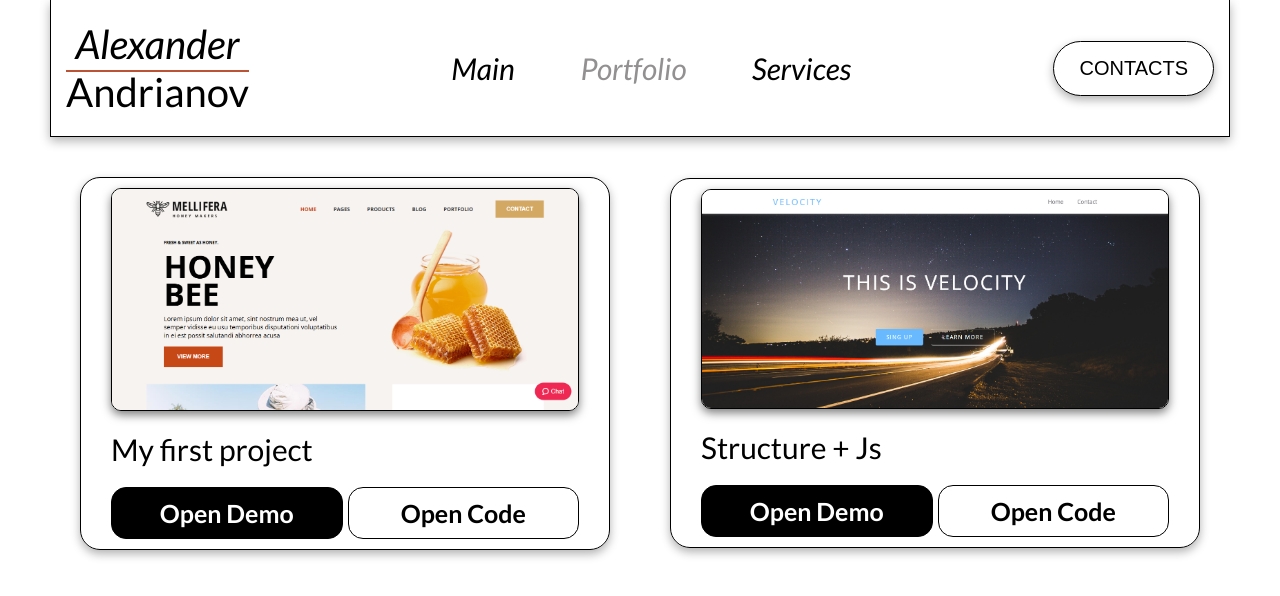
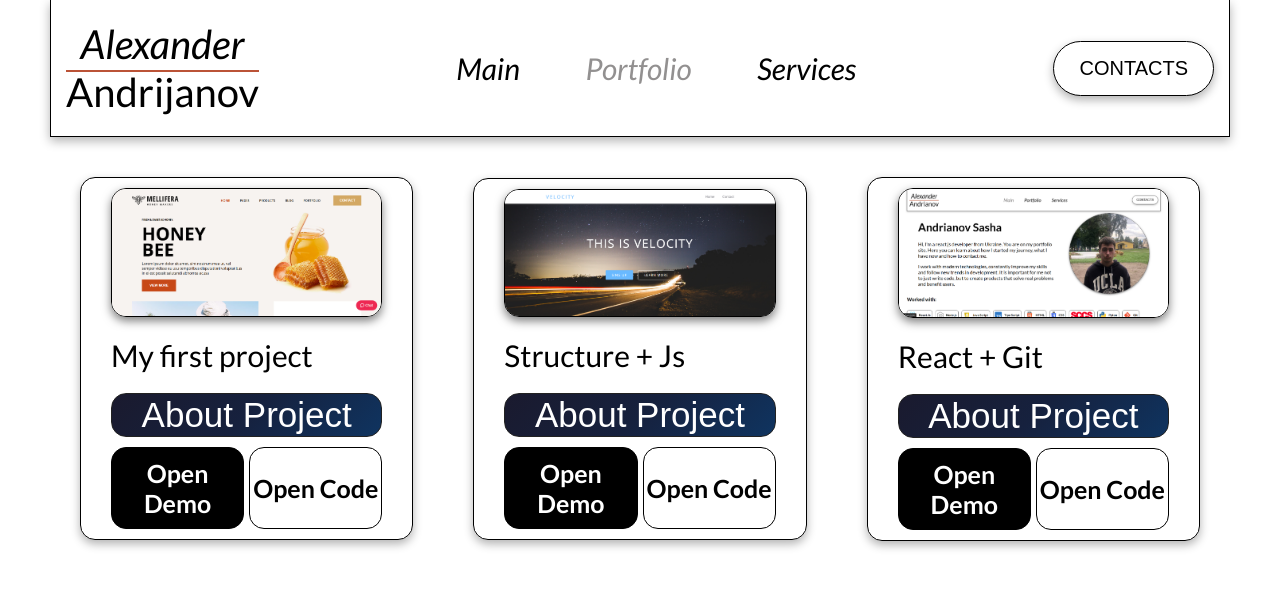
Before and after one commit to DOBBYLOU/My_Portfolio, a React (Create React App) app in the folder portfolio/: page /portfolio in a window 1280 px wide. Shown: the top 596 px of the page. Built offline with nearby package versions, Linux system fonts and the light colour scheme.

Commit message:
fix translate and cards bags

```diff
--- a/portfolio/src/components/Header/Header.jsx
+++ b/portfolio/src/components/Header/Header.jsx
@@ -12,9 +12,9 @@ function Header({ Page }) {
 
     return (
         <div className={`${Styles.header} container`}>
-            <div className={Styles.logo}>
+            <div className={Styles.logo} translate="no">
                 <div className={Styles.name}>Alexander</div>
-                <div className={Styles.lastName}>Andrianov</div>
+                <div className={Styles.lastName}>Andrijanov</div>
             </div>
             <nav className={`${Styles.navH}`}>
                 <Link to="/" className={Page === "Main" ? Styles.active : ""}>Main</Link>
--- a/portfolio/src/components/Modal/ModalWindow.jsx
+++ b/portfolio/src/components/Modal/ModalWindow.jsx
@@ -1,9 +1,9 @@
 import Styles from "./ModalWindow.module.css"
 
-function ModalWindow({ active, setActive, children }) {
+function ModalWindow({ active, setActive, autoWidth, children }) {
     return (
-        <div className={active ? `${Styles.back} ${Styles.active}` : `${Styles.back}`} onClick={() => setActive(false)} >
-            <div className={Styles.modal} onClick={(e) => e.stopPropagation()}>{children}</div>
+        <div className={`${Styles.back} ${active ? Styles.active : ""}`} onClick={() => setActive(false)} >
+            <div className={`${Styles.modal} ${autoWidth ? Styles.autoWidth : ""}`} onClick={(e) => e.stopPropagation()}>{children}</div>
         </div >
     )
 }
--- a/portfolio/src/components/Modal/ModalWindow.module.css
+++ b/portfolio/src/components/Modal/ModalWindow.module.css
@@ -23,6 +23,8 @@
 
 
 
+
+
 .modal {
     padding: 5px 20px;
     color: black;
@@ -31,3 +33,9 @@
     background-color: white;
     border-radius: 30px;
 }
+
+.autoWidth {
+    text-align: center;
+    width: 50vw;
+
+}
--- a/portfolio/src/components/MyPerson/MyPerson.jsx
+++ b/portfolio/src/components/MyPerson/MyPerson.jsx
@@ -4,7 +4,7 @@ function MyPerson() {
     return (
         <div className={`${Styles.myPerson} container`}>
             <div className={`${Styles.about}`}>
-                <h1>Andrianov Sasha</h1>
+                <h1>Andrijanov Sasha</h1>
                 <p>Hi, I'm a react.js developer from Ukraine. You are on my portfolio site. Here you can learn about how I started my journey, what I have now and how to contact me.</p>
                 <p>I work with modern technologies, constantly improve my skills and follow new trends in development. It is important for me not to just write code, but to create products that solve real problems and benefit users.</p>
 
--- a/portfolio/src/components/Portfolio/Portfolio.jsx
+++ b/portfolio/src/components/Portfolio/Portfolio.jsx
@@ -10,6 +10,16 @@ function HoneyText() {
     )
 }
 
+function HoneyAbout() {
+    return (
+        <div className={`${Styles.about} ${Styles.aboutText}`}>
+            <h4>My first project</h4>
+            <p>This is my first project. Although it is still in an early stage and not fully responsive, it allowed me to gain valuable experience. I spent approximately two months working on it, and upon completion, despite the numerous mistakes it contains, I developed a strong understanding of the importance of proper code naming, effective styling practices, and maintaining high standards as a developer.</p>
+
+        </div>
+    )
+}
+
 function VelocityText() {
     return (
         <div className={Styles.about}>
@@ -18,13 +28,42 @@ function VelocityText() {
     )
 }
 
+function VelocityAbout() {
+    return (
+        <div className={`${Styles.about} ${Styles.aboutText}`}>
+            <h4>Structure + Js</h4>
+            <p> This website was developed after I studied the BEM (Block–Element–Modifier) methodology, which significantly improved my approach to structuring styles and markup. The codebase became cleaner and more maintainable, existing bugs were resolved, and JavaScript logic was successfully implemented.
+                Through this project, I moved beyond simply understanding how websites are built to writing code that is clear and maintainable for other developers. It was also during this project that I began working with version control using Git and GitHub for the first time.</p>
+        </div >
+    )
+}
+
+function PortfolioText() {
+    return (
+        <div className={Styles.about}>
+            React + Git
+        </div>
+    )
+}
+
+function PortfolioAbout() {
+    return (
+        <div className={`${Styles.about} ${Styles.aboutText}`}>
+            <h4>React + Git</h4>
+            <p> This is my portfolio website (the one you are currently viewing). Although I have worked with React before, this is the first React site I can showcase for various reasons some of my other projects are lost, and for others, I no longer have access. This site includes routing functionality and is managed using GitHub.
+            </p>
+        </div >
+    )
+}
+
 function Portfolio() {
     return (
         <div className={`${Styles.portfolio}`}>
             <Header Page={"Portfolio"} />
             <div className={`${Styles.cards} container`}>
-                <SiteCard Screen={"/Imgs/Screens/honey-screen.png"} Demo={"https://dobbylou.github.io/Honey_Site/"} Git={"https://github.com/DOBBYLOU/Honey_Site.git"} about={<HoneyText />} />
-                <SiteCard Screen={"/Imgs/Screens/velocity-screen.png"} Demo={"https://dobbylou.github.io/Velocity/"} Git={"https://github.com/DOBBYLOU/Velocity.git"} about={<VelocityText />} />
+                <SiteCard Screen={"/Imgs/Screens/honey-screen.png"} Demo={"https://dobbylou.github.io/Honey_Site/"} Git={"https://github.com/DOBBYLOU/Honey_Site.git"} Name={<HoneyText />} About={<HoneyAbout />} />
+                <SiteCard Screen={"/Imgs/Screens/velocity-screen.png"} Demo={"https://dobbylou.github.io/Velocity/"} Git={"https://github.com/DOBBYLOU/Velocity.git"} Name={<VelocityText />} About={<VelocityAbout />} />
+                <SiteCard Screen={"/Imgs/Screens/portfolio-screen.png"} Demo={"https://dobbylou.github.io/Velocity/"} Git={"https://github.com/DOBBYLOU/Velocity.git"} Name={<PortfolioText />} About={<PortfolioAbout />} />
             </div>
         </div>
     )
--- a/portfolio/src/components/Portfolio/Portfolio.module.css
+++ b/portfolio/src/components/Portfolio/Portfolio.module.css
@@ -1,6 +1,14 @@
 .about {
     font-size: 30px;
 }
+
+
+.aboutText {
+    font-size: 30px;
+    text-wrap: wrap;
+}
+
+
 
 
 
--- a/portfolio/src/components/SiteCard/SiteCard.jsx
+++ b/portfolio/src/components/SiteCard/SiteCard.jsx
@@ -1,15 +1,39 @@
+import { useState } from "react"
 import Styles from "./SiteCard.module.css"
+import ModalWindow from "../Modal/ModalWindow";
 
-function SiteCard({ Screen, Demo, Git, about }) {
+
+function SiteCard({ Screen, Demo, Git, Name, About }) {
+    const [aboutOpen, setAboutOpen] = useState(false);
+
+    const Open = () => {
+        setAboutOpen(true);
+    }
+
+    const Close = () => {
+        setAboutOpen(false);
+    }
+
+
+
     return (
         <div className={Styles.siteCard}>
             <div className={Styles.screen}>
                 <img src={Screen} />
             </div>
+
+
+
             <div className={Styles.text}>
                 <div className={Styles.about}>
-                    {about}
+                    {Name}
                 </div>
+                <button className={Styles.aboutBtn} onClick={() => Open()} >About Project</button>
+                <ModalWindow active={aboutOpen} setActive={setAboutOpen} autoWidth={true}>
+                    {About}
+
+                </ModalWindow>
+
                 <div className={Styles.btns}>
                     <a href={Demo} className={`${Styles.btn} ${Styles.demoBtn}`}>Open Demo</a>
                     <a href={Git} className={Styles.btn}>Open Code</a>
--- a/portfolio/src/components/SiteCard/SiteCard.module.css
+++ b/portfolio/src/components/SiteCard/SiteCard.module.css
@@ -10,7 +10,7 @@
     justify-content: space-between; */
     display: flex;
     flex-direction: column;
-    border-radius: 20px;
+    border-radius: 15px;
     box-shadow: 0 4px 10px rgba(0, 0, 0, 0.3);
 
 }
@@ -21,6 +21,24 @@
     margin-top: 40px;
     margin-bottom: 40px;
 }
+
+.aboutBtn {
+    font-size: 35px;
+    margin-bottom: 10px;
+    border: 1px solid #222;
+    cursor: pointer;
+    border-radius: 15px;
+    background: linear-gradient(135deg, #1a1a2e, #16213e, #0f3460);
+    color: #ffffff;
+    transition: all 1s ease;
+}
+
+.aboutBtn:hover {
+    background: linear-gradient(35deg, #16213e, #0f3460, #1f4068);
+    transform: translateY(-2px);
+}
+
+
 
 .text {
     display: flex;
@@ -35,18 +53,20 @@
 }
 
 .btns {
+    text-wrap: wrap;
     display: flex;
     gap: 5px;
     justify-content: space-evenly;
-    align-items: center;
+    align-items: stretch;
     text-align: center;
 }
 
 .btn {
+    padding: 10px 0;
     display: flex;
     justify-content: center;
     align-items: center;
-    height: 50px;
+    /* height: 50px; */
     flex: 1;
     border-radius: 15px;
     border: 1px solid black;
@@ -56,6 +76,8 @@
     font-weight: 700;
     transition: 0.4s;
 }
+
+
 
 .btn:hover {
 
@@ -83,7 +105,7 @@
 .screen {
     overflow: hidden;
     border: 1px solid #000;
-    border-radius: 10px;
+    border-radius: 15px;
     box-shadow: 0 4px 10px rgba(0, 0, 0, 0.5);
 }
 
--- a/portfolio/src/components/WorkedWith/WorkedWith.jsx
+++ b/portfolio/src/components/WorkedWith/WorkedWith.jsx
@@ -5,7 +5,7 @@ function WorkedWith() {
     return (
         <div className={`${Styles.workedWith} container`}>
             <h4>Worked with:</h4>
-            <div className={`${Styles.cards}`}>
+            <div className={`${Styles.cards}`} translate="no">
                 <Card src="/Imgs/react-icon-on-white-square.png">React.Js</Card>
                 <Card src="/Imgs/node-js-icon.png">Node.js</Card>
                 <Card src="/Imgs/js-logo.png">Java Script</Card>
```
Also changed, not shown: portfolio/public/Imgs/Screens/portfolio-screen.png (added).
